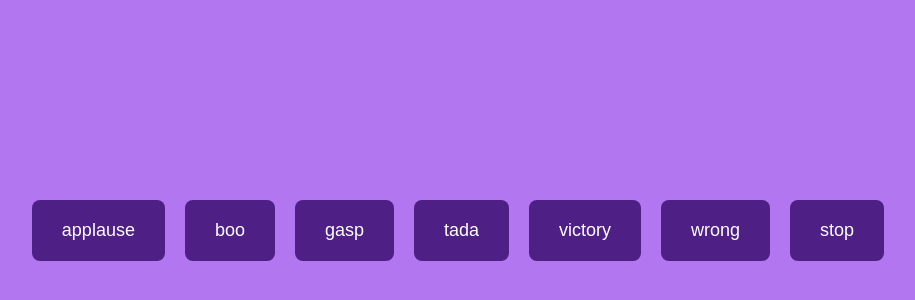
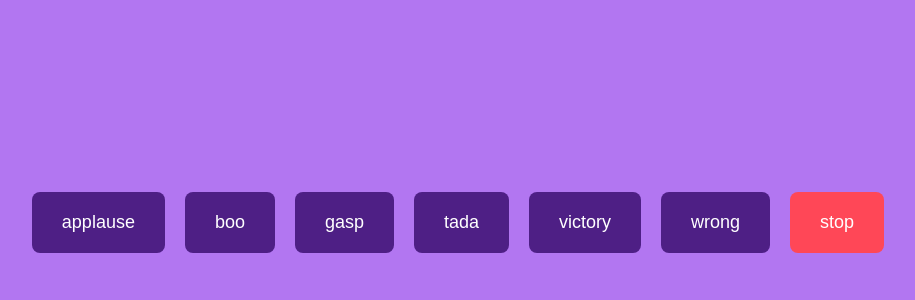
Before and after one commit to acciojob/Soundbar-Yashwanthburgur, a website: page main.html in a window 1280 px wide. Shown: the part 178-478 px from the top of the page, without its empty margins (182-1097 px from the left). Drawn offline with Linux system fonts and the light colour scheme.

Commit message:
created a submission

```diff
--- a/styles.css
+++ b/styles.css
@@ -1,10 +1,11 @@
-/*  your css code here. If applicable */
 body {
     background: #b276f1;
     display: flex;
     justify-content: center;
     align-items: center;
     height: 100vh;
+    margin: 0;
+    padding: 0;
 }
 
 #buttons {
@@ -14,10 +15,28 @@ body {
 
 .btn, .stop {
     padding: 20px 30px;
-    background: #4e1f85;
     border: none;
     color: white;
     font-size: 18px;
     border-radius: 8px;
     cursor: pointer;
+    transition: all 0.3s ease;
 }
+
+.btn {
+    background: #4e1f85;
+}
+
+.stop {
+    background: #ff4757;
+}
+
+.btn:hover {
+    background: #6a3ea9;
+    transform: scale(1.05);
+}
+
+.stop:hover {
+    background: #ff3742;
+    transform: scale(1.05);
+}
```
